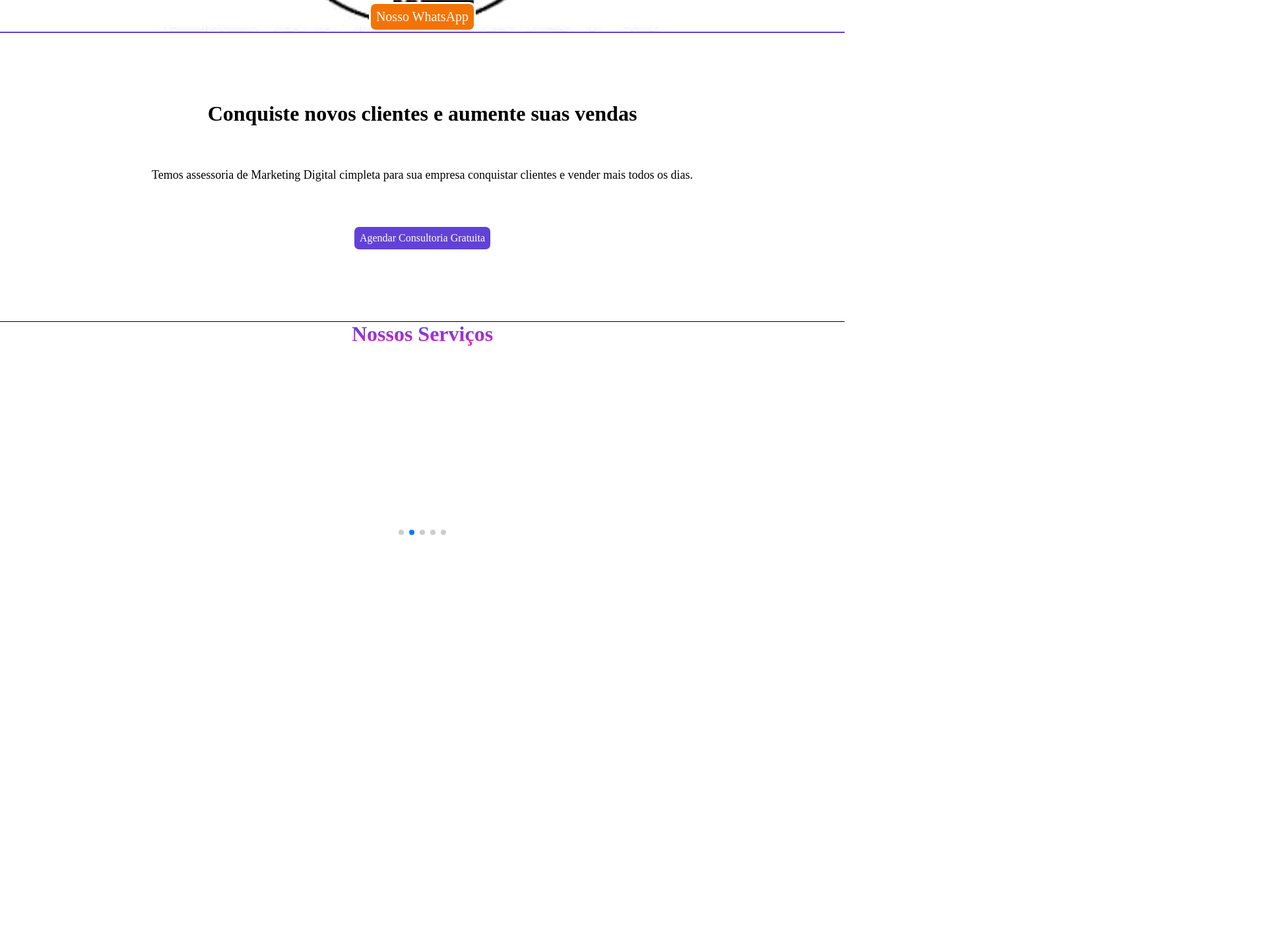
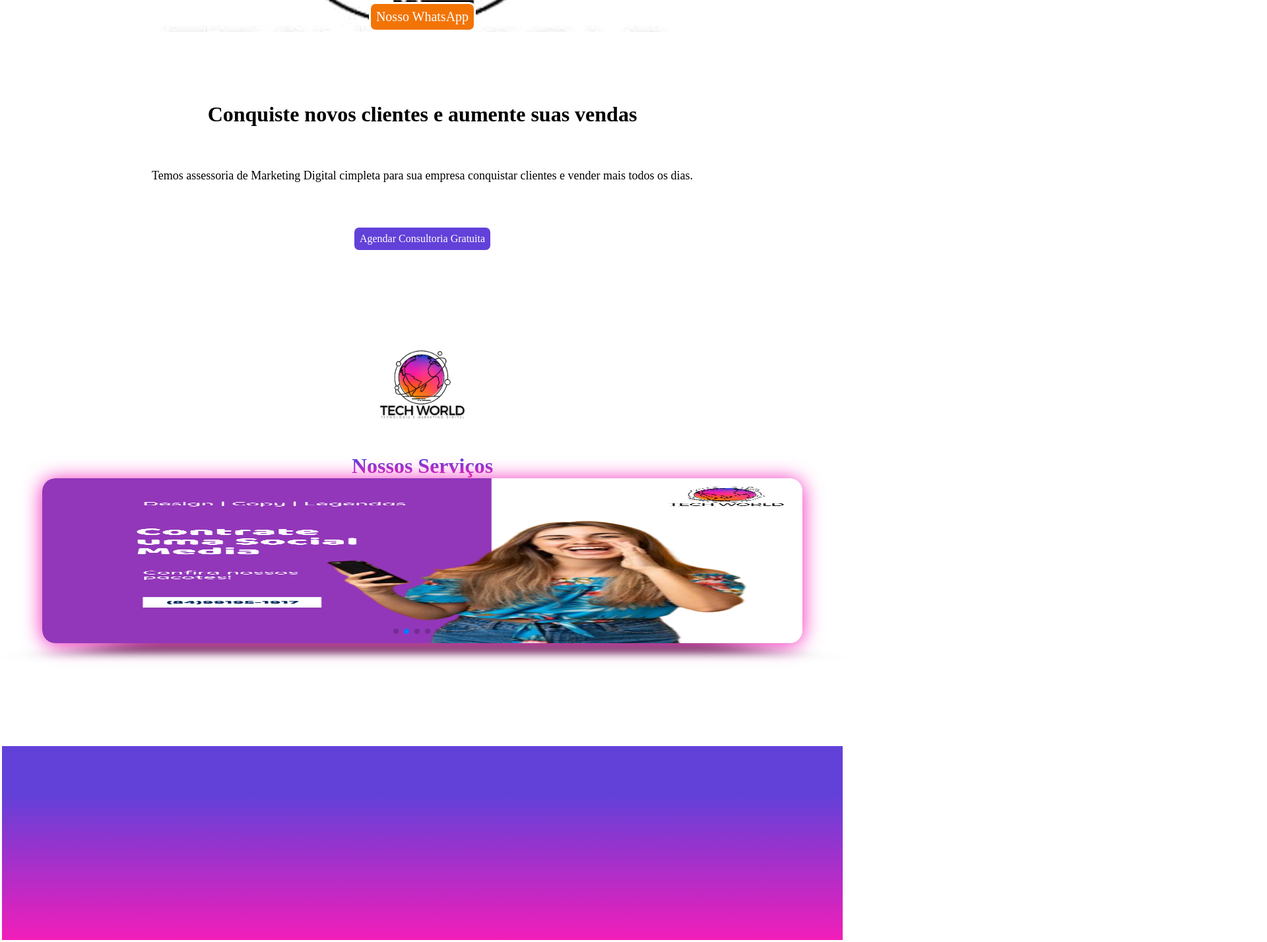
Before and after one commit to dev-brunosantos/Tech-World, a plain HTML site: page index.html in a window 1280 px wide. Shown: the part 272-1700 px from the top of the page at 66% size, 1920 px wide, since content can reach past the window. Before the commit the page ends 1200 px from the top, so only its background shows below. Drawn offline with nearby package versions, Linux system fonts and the light colour scheme; files whose address does not match are found by name.

Commit message:
Novidades

```diff
--- a/css/cabecalho.css
+++ b/css/cabecalho.css
@@ -18,7 +18,6 @@
     overflow: hidden;
     width: 100%;
     height: 0;
-    border: 1px solid var(--roxo);
     position: absolute;
     top: 100%;
     background-color: var(--branco);
@@ -31,6 +30,7 @@
     transition: 0.3s;
     height: 50vh;
     background-color: var(--roxo);
+    border: 1px solid var(--roxo);
     color: var(--branco);
 }
 .abrir-menu .menu-item a {
--- a/css/inicio.css
+++ b/css/inicio.css
@@ -1,7 +1,6 @@
 .inicio {
     width: 100%;
     height: 55%;
-    border-bottom: 1px solid;
     display: flex;
     justify-content: center;
     align-items: center;
@@ -29,9 +28,9 @@
     color: var(--branco);
 }
 .parallax {
+    margin: 0 auto;
     width: 100vw;
-    height: 30%;
-    background: url("../img/logo-preta.jpg") no-repeat center fixed;
-    background-color: var(--preto);
+    height: 25%;
+    background: url("../img/logo-branca.jpg") no-repeat center fixed;
     background-size: contain;
 }
--- a/css/servicos.css
+++ b/css/servicos.css
@@ -14,10 +14,19 @@
     font-size: 32px;
 }
 .swiper {
-    width: 90%;
-    height: 300px;
+    width: 90vw;
+    height: 250px;
+}
+.swiper-slide {
+    display: flex;
+    justify-content: center;
+    align-items: center;
 }
 .swiper-slide img {
-    width: 200px;
-    height: 90%;
+    width: 100%;
+    height: 100%;
+    background-color: var(--degrade);
+    position: relative;
+    border-radius: 20px;
+    box-shadow: 0px 2px 30px var(--rosa-escuro);
 }
--- a/css/style.css
+++ b/css/style.css
@@ -42,3 +42,10 @@ body {
     border-radius: 10px;
     padding: 8px;
 }
+
+.contatos {
+    width: 100%;
+    height: 300px;
+    border: solid var(--branco);
+    background: var(--degrade);
+}
--- a/index.html
+++ b/index.html
@@ -42,7 +42,7 @@
         </div>
     </section>
 
-    <!-- <section class="parallax"></section> -->
+    <section class="parallax"></section>
 
     <section id="servicos" class="servicos">
         <h2>Nossos Serviços</h2>
@@ -53,12 +53,12 @@
                 <!-- Additional required wrapper -->
                 <div class="swiper-wrapper">
                   <!-- Slides -->
+                  <div class="swiper-slide"><img src="img/logo-branca.jpg" alt=""></div>
                   <div class="swiper-slide"><img src="img/servicos/social-media.png" alt=""></div>
                   <div class="swiper-slide"><img src="img/servicos/redes-sociais.png" alt=""></div>
                   <div class="swiper-slide"><img src="img/servicos/logomarcas.png" alt=""></div>
                   <div class="swiper-slide"><img src="img/servicos/programacao.png" alt=""></div>
                   <div class="swiper-slide"><img src="img/servicos/fotografia.png" alt=""></div>
-                  ...
                 </div>
                 <!-- If we need pagination -->
                 <div class="swiper-pagination"></div>
@@ -68,6 +68,8 @@
         </div>
     </section>
 
+    <footer id="contatos" class="contatos"></footer>
+
 
     <script src="js/main.js"></script>
     <script src="https://cdn.jsdelivr.net/npm/swiper@8/swiper-bundle.min.js"></script>
--- a/js/slider.js
+++ b/js/slider.js
@@ -8,8 +8,8 @@ const swiper = new Swiper('.swiper', {
     autoplay: {
         delay: 2500,
     },
-//     effect: 'cube',
-//     cubeEffect: {
-//     slideShadows: true,
-//   },
+    effect: 'cube',
+    cubeEffect: {
+        slideShadows: true,
+    },
 });
```
Also changed, not shown: img/IMG-20220802-WA0066-removebg-preview (1).png (added).
